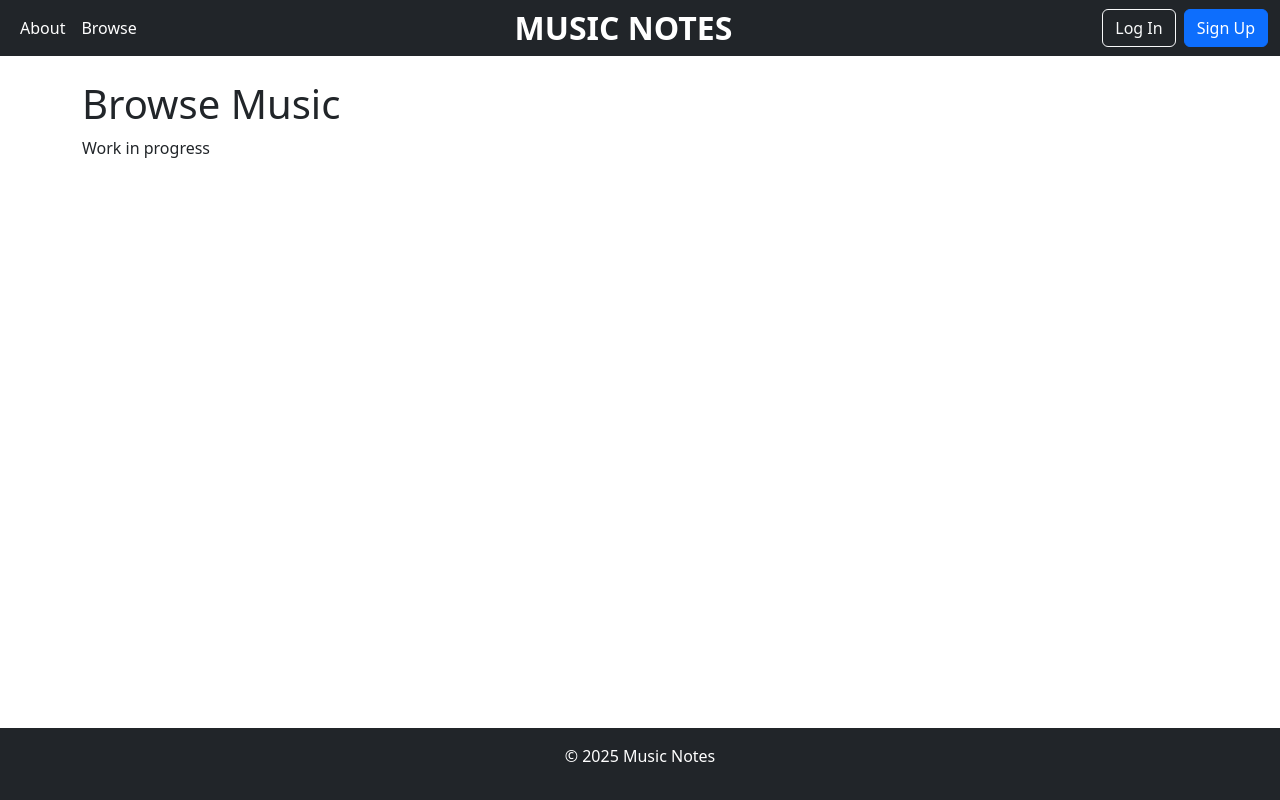
After one commit to Fintani/MusicNotes, a Django app: page /music_notes/browse/ in a window 1280 px wide. The commit adds this page. Run offline with Django 3.2, Linux system fonts and the light colour scheme.

Commit message:
Cleared the templates a bit and updated the base template

```diff
--- a/music_notes/urls.py
+++ b/music_notes/urls.py
@@ -14,4 +14,5 @@ urlpatterns = [
     path("login/", views.user_login, name="login"),
     path("restricted/", views.restricted, name="restricted"),
     path("logout/", views.user_logout, name="logout"),
+    path('browse/', views.browse, name='browse')
     ]
--- a/music_notes/views.py
+++ b/music_notes/views.py
@@ -52,6 +52,11 @@ def about(request):
     context_dict["visits"] = request.session["visits"]
 
     return render(request, "music_notes/about.html", context=context_dict)
+
+def browse(request):
+    return render(request, 'music_notes/browse.html')
+
+
 
 @login_required
 def add_category(request):
--- a/templates/music_notes/base.html
+++ b/templates/music_notes/base.html
@@ -1,41 +1,60 @@
 <!DOCTYPE html>
-{% load staticfiles %}
+{% load static %}
 {% load music_notes_template_tags %}
 
-<html>
-    <head lang="en">
+<html lang="en">
+    <head>
         <meta charset="UTF-8">
+        <meta name="viewport" content="width=device-width, initial-scale=1.0">
         <title>
-            music_notes -
-            {% block title_block %}
-                How to Tango with Django!
+            MUSIC NOTES - {% block title_block %}Your Music Hub{% endblock %}
+        </title>
+
+        <!-- Bootstrap for styling -->
+        <link rel="stylesheet" href="https://cdn.jsdelivr.net/npm/bootstrap@5.3.0/dist/css/bootstrap.min.css">
+
+        <!-- Custom CSS -->
+        <link rel="stylesheet" href="{% static 'css/styles.css' %}">
+    </head>
+    <body class="d-flex flex-column min-vh-100">  <!-- This part ensures full height so that the bottom bar stays at the bottom-->
+
+        <!-- The top bar  (black background with white text) -->
+        <nav class="navbar navbar-expand-lg navbar-dark bg-dark">
+            <div class="container-fluid">
+
+                <!-- Links to the left -->
+                <div class="navbar-nav">
+                    <a class="nav-link text-white" href="{% url 'music_notes:about' %}">About</a>
+                    <a class="nav-link text-white" href="{% url 'music_notes:browse' %}">Browse</a>
+                </div>
+
+                <!-- Title in center -->
+                <div class="flex-grow-1 text-center">
+                    <span class="navbar-text h2 text-white fw-bold">MUSIC NOTES</span>
+                </div>
+
+                <!-- Links to the right -->
+                <div class="navbar-nav ms-auto">
+                    {% if user.is_authenticated %}
+                        <a class="btn btn-outline-light me-2" href="{% url 'music_notes:logout' %}">Logout</a>
+                    {% else %}
+                        <a class="btn btn-outline-light me-2" href="{% url 'music_notes:login' %}">Log In</a>
+                        <a class="btn btn-primary" href="{% url 'music_notes:register' %}">Sign Up</a>
+                    {% endif %}
+                </div>
+
+            </div>
+        </nav>
+
+        <!-- Main block -->
+        <div class="container mt-4 flex-grow-1">
+            {% block body_block %}
             {% endblock %}
-        </title>
-    </head>
-    <body>
-        <div>
-        {% block body_block %}
-        {% endblock %}
         </div>
-        <div>
-        {% block sidebar_block %}
-            {% get_category_list %}
-        {% endblock %}
-        </div>
-        <hr/>
-        <div>
-            <ul>
-                {% if user.is_authenticated %}
-                <li><a href="{% url 'music_notes:restricted' %}">Restricted Page</a></li>
-                <li><a href="{% url 'music_notes:logout' %}">Logout</a></li>
-                <li><a href="{% url 'music_notes:add_category' %}">Add a New Category</a></li>
-                {% else %}
-                <li><a href="{% url 'music_notes:register' %}">Sign Up</a></li>
-                <li><a href="{% url 'music_notes:login' %}">Login</a></li>
-                {% endif %}
-                <li><a href="{% url 'music_notes:about' %}">About</a></li>
-                <li><a href="{% url 'music_notes:index' %}">Index</a></li>
-            </ul>
-        </div>
+
+        <!-- The bottom bar -->
+        <footer class="bg-dark text-white text-center py-3 mt-auto">
+            <p>&copy; 2025 Music Notes</p>
+        </footer>
     </body>
 </html>
--- /dev/null
+++ b/templates/music_notes/browse.html
@@ -0,0 +1,6 @@
+{% extends "music_notes/base.html" %}
+{% block title_block %}Browse Music{% endblock %}
+{% block body_block %}
+    <h1>Browse Music</h1>
+    <p>Work in progress</p>
+{% endblock %}
--- a/templates/music_notes/login.html
+++ b/templates/music_notes/login.html
@@ -6,7 +6,7 @@
 {% endblock %}
 
 {% block body_block %}
-    <h1>Login to music_notes</h1>
+    <h1>Login to Music Notes</h1>
     <form id="login_form" method="post" action="{% url 'music_notes:login' %}">
         {% csrf_token %}
         Username: <input type="text" name="username" value="" size="50">
--- a/templates/music_notes/register.html
+++ b/templates/music_notes/register.html
@@ -6,12 +6,12 @@
 {% endblock %}
 
 {% block body_block %}
-    <h1>Register for music_notes</h1>
+    <h1>Register for Music Notes</h1>
     {% if registered %}
-    music_notes says: <strong>thank you for registering!</strong>
+    <strong>thank you for registering!</strong>
     <a href="{% url 'music_notes:index' %}">Return to the homepage.</a><br/>
     {% else %}
-    music_notes says: <strong>register here!</strong><br/>
+    <strong>register here!</strong><br/>
     <form id="user_form" method="post" action="{% url 'music_notes:register' %}"
           enctype="multipart/form-data">
           {% csrf_token %}
```
Also changed, not shown: templates/music_notes/about.html (+4 -6 lines), templates/music_notes/index.html (+0 -31 lines).
